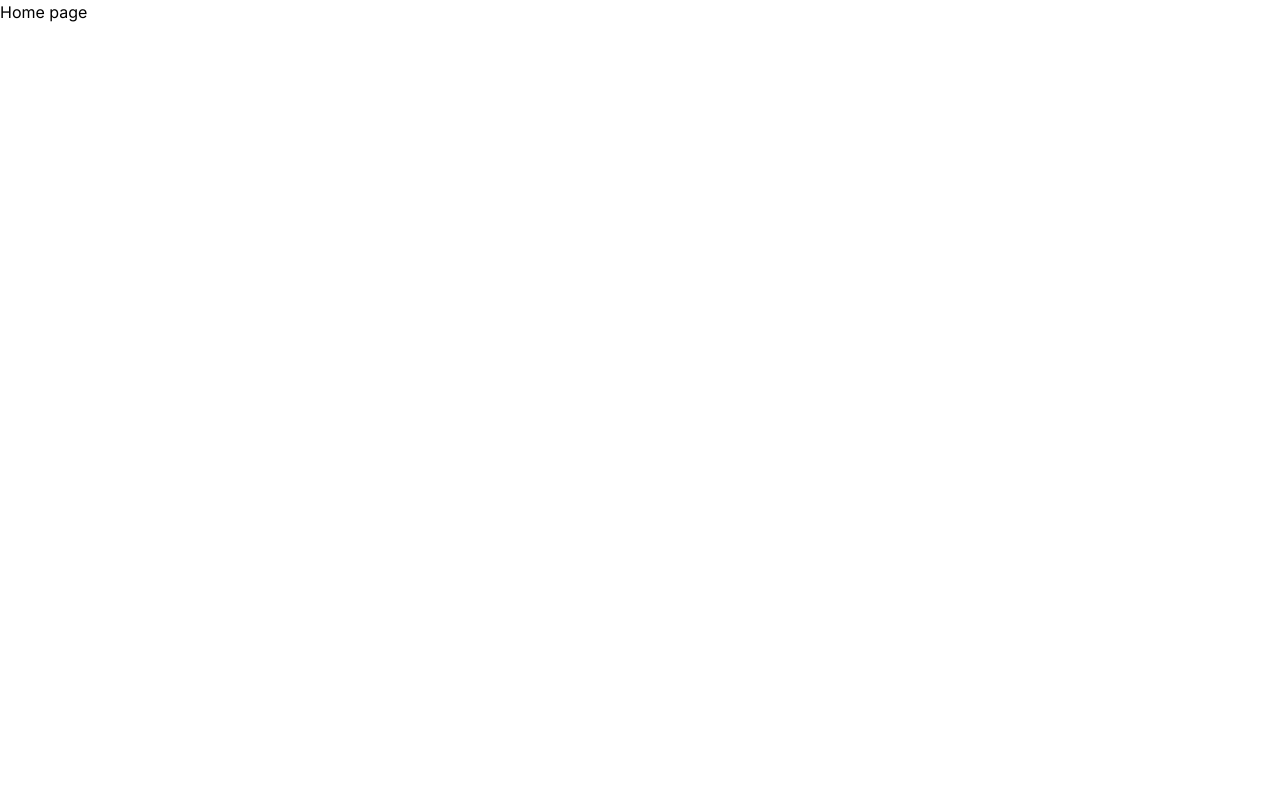
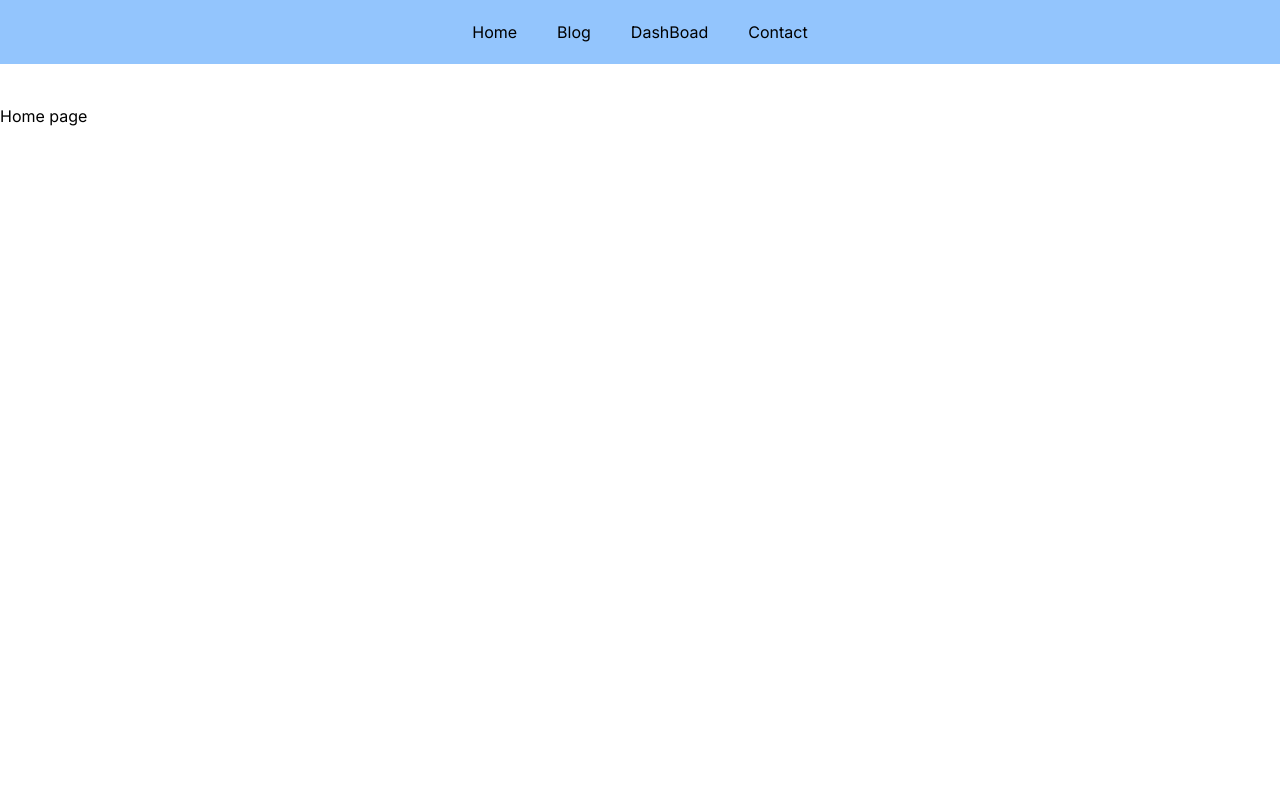
Before and after one commit to mesu-ai/latest-next-app, a Next.js app: page / in a window 1280 px wide. Shown: the top 800 px of the page. Built offline with nearby package versions, Linux system fonts and the light colour scheme.

Commit message:
Update layout

```diff
--- a/src/app/layout.js
+++ b/src/app/layout.js
@@ -1,3 +1,4 @@
+import Link from 'next/link'
 import './globals.css'
 import { Inter } from 'next/font/google'
 
@@ -11,7 +12,28 @@ export const metadata = {
 export default function RootLayout({ children }) {
   return (
     <html lang="en">
-      <body className={inter.className}>{children}</body>
+      <body className={inter.className}>
+        <nav className="bg-blue-300 py-5">
+          <ul className="flex justify-center gap-10">
+            <Link href="/">
+              <li>Home</li>
+            </Link>
+            <Link href="/blog">
+              <li>Blog</li>
+            </Link>
+            <Link href="/dashboard">
+              <li>DashBoad</li>
+            </Link>
+            <Link href="/contact">
+              <li>Contact</li>
+            </Link>
+          </ul>
+        </nav>
+        <div className="container mx-auto h-screen my-10">{children}</div>
+        <footer className="py-10 bg-black text-white text-center">
+          &copy; all right served by Mesu 2023.
+        </footer>
+      </body>
     </html>
   )
 }
```
